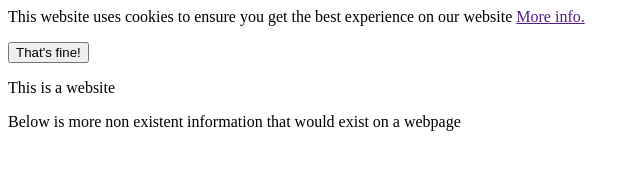
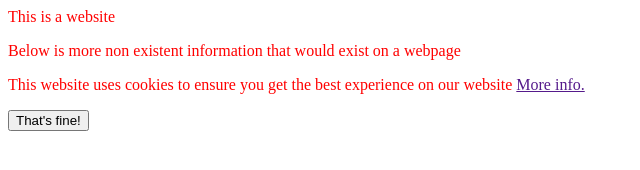
Before and after one commit to BaalMahan3/osano, a plain HTML site: page index.html in a window 1280 px wide. Shown: the whole page, without its empty margins (0-640 px from the left). Drawn offline with Linux system fonts and the light colour scheme; files that its build step writes are made by us from their sources.

Commit message:
moved divs to body added css relation

```diff
--- a/index.html
+++ b/index.html
@@ -1,4 +1,6 @@
 <head>
+    <link rel="stylesheet" href="BaalMahan3/osano/Style.css"
+
     <script src="https://cmp.osano.com/169lVfULYfSTdClje/6723aee4-3d75-44a7-a8e2-2fd46d852bbb/osano.js"></script>
 
     <!-- Google tag (gtag.js) -->
@@ -10,6 +12,12 @@
 
         gtag('config', 'G-TM67XNYKEH');
     </script>
+</head>
+
+<body>
+    <p>This is a website</p>
+    <p>Below is more non existent information that would exist on a webpage</p>
+
     <div id="cookies"></div>
     <div class="container">
         <div class="subcontainer">
@@ -20,9 +28,4 @@
             </div>
         </div>
     </div>
-</head>
-
-<body>
-    <p>This is a website</p>
-    <p>Below is more non existent information that would exist on a webpage</p>
 </body>
```
